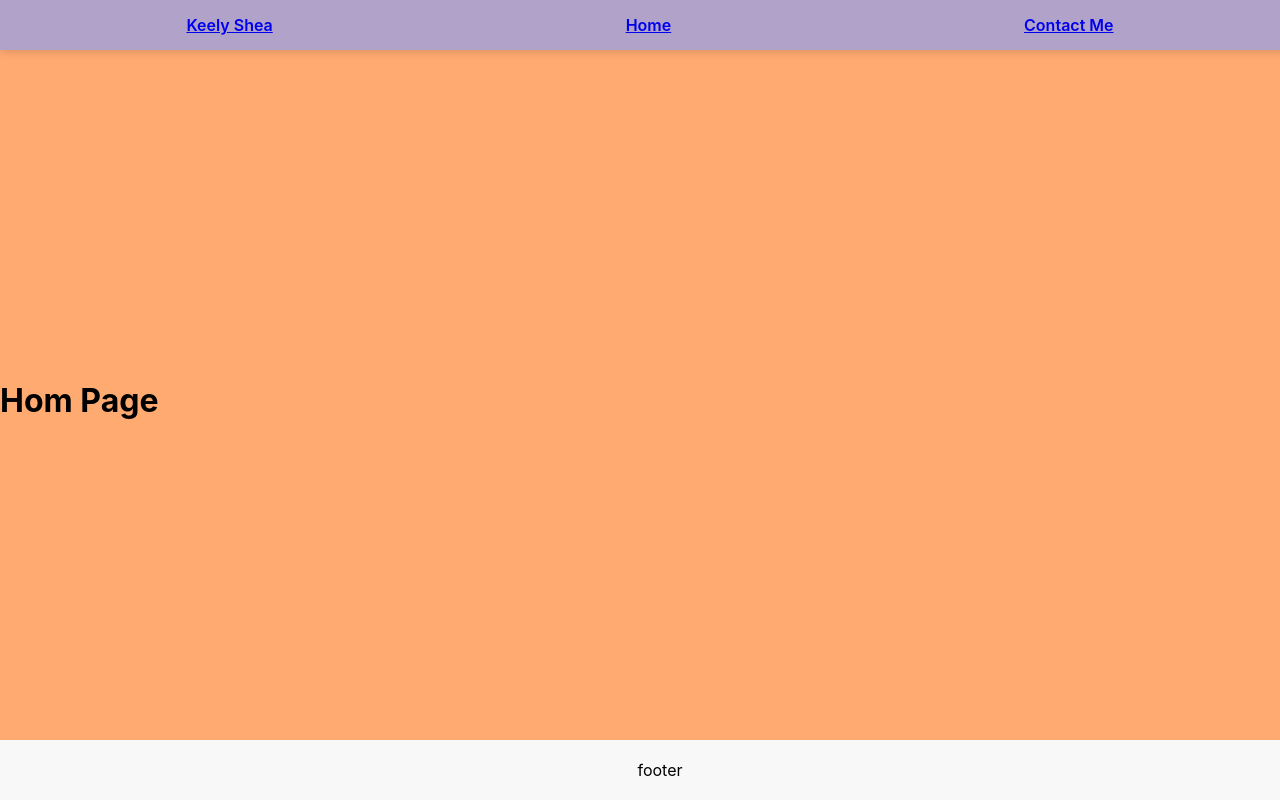
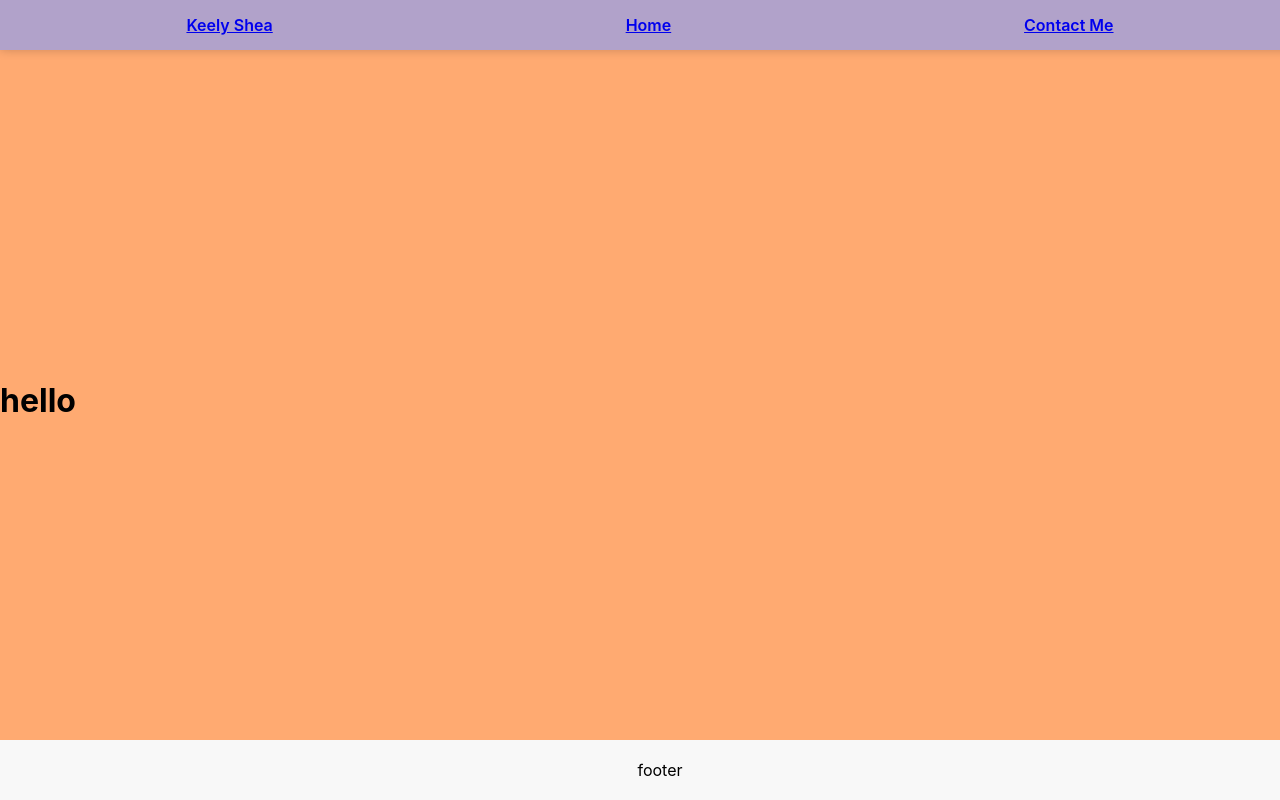
Before and after one commit to Zacharyjsultan/KSS-50, a React (Create React App) app: page / in a window 1280 px wide. Built offline with nearby package versions, Linux system fonts and the light colour scheme.

Commit message:
pricecard rfc

```diff
--- a/src/Components/HomePage.jsx
+++ b/src/Components/HomePage.jsx
@@ -2,6 +2,7 @@ import React from "react";
 import "./HomePage.css";
 import Header from "./Header&Footer/Header";
 import Footer from "./Header&Footer/Footer";
+import PriceCard from "./PriceCard";
 
 export default function HomePage() {
   return (
@@ -11,7 +12,7 @@ export default function HomePage() {
           <Header />
         </div>
         <div className="title">
-          <h1>Hom Page</h1>
+          <h1>hello</h1>
         </div>
         <div className="footer-container">
           <Footer />
--- /dev/null
+++ b/src/Components/PriceCard.jsx
@@ -0,0 +1,5 @@
+import React from "react";
+
+export default function PriceCard() {
+  return <div>PriceCard</div>;
+}
```
